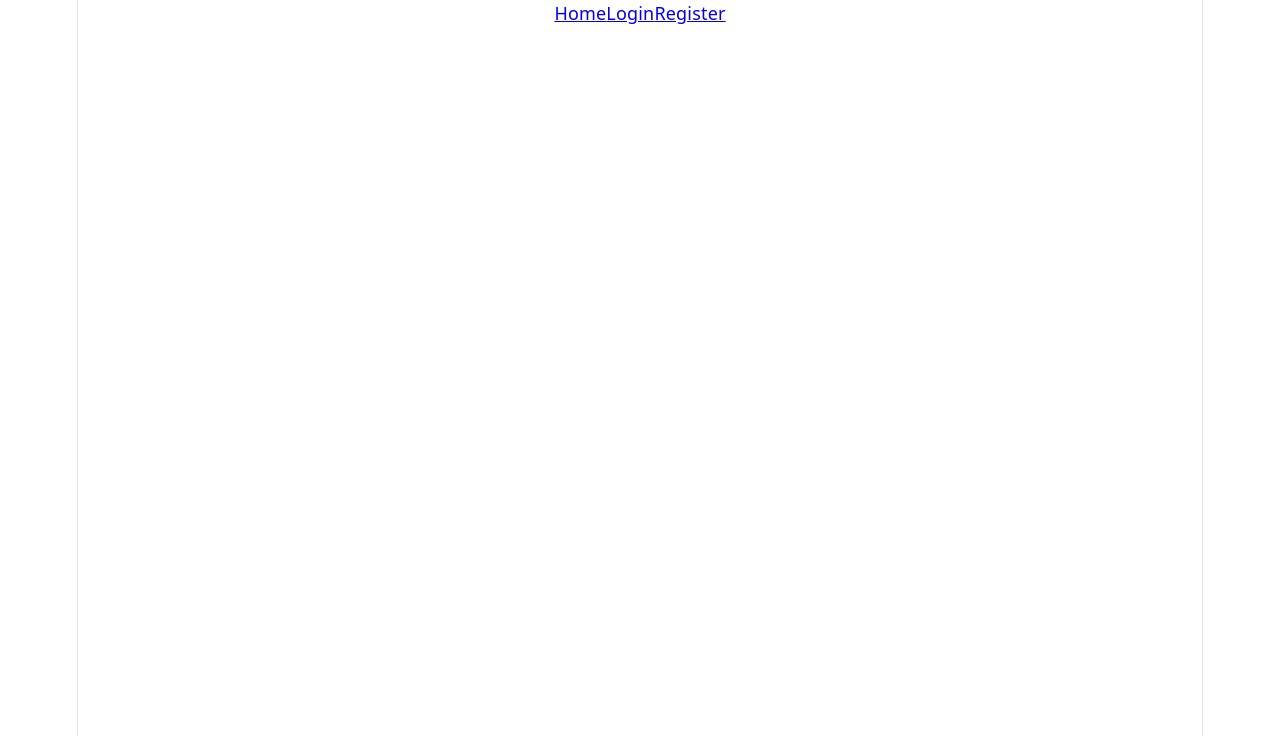
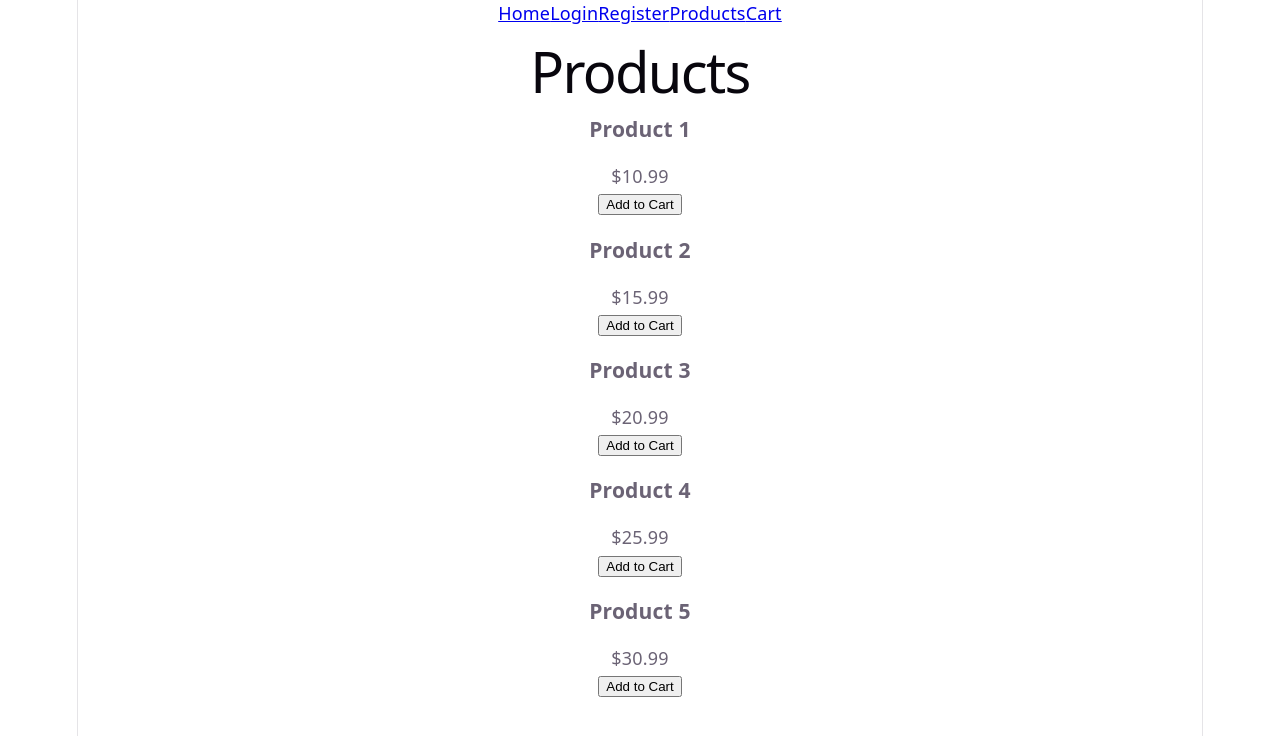
Before and after one commit to FarhanRafid382/CSE299-SECTION3-GROUP1, a React (Vite) app in the folder my-app/: page /products in a window 1280 px wide. Before the commit this address had no page. Shown: the top 736 px of the page. Built offline with nearby package versions, Linux system fonts and the light colour scheme.

Commit message:
still in update 2

```diff
--- a/my-app/src/App.jsx
+++ b/my-app/src/App.jsx
@@ -3,10 +3,30 @@ import Home from "./pages/Home";
 import Login from "./pages/Login";
 import Register from "./pages/Register";
 import Navbar from "./components/Navbar";
+import Products from "./pages/Products";
+import { useState } from "react";
+import Cart from "./pages/Cart";
 
 
 
 function App() {
+  const [cart, setCart] = useState([]);
+
+  function addToCart(product) {
+    const existingItem = cart.find((item) => item.id === product.id);
+    if (existingItem) {
+      setCart(
+        cart.map((item) =>
+          item.id === product.id
+        ? { ...item, quantity: item.quantity + 1 }
+        : item
+        )
+      );
+    } else {
+      setCart([...cart, { ...product, quantity: 1 }]);
+    }
+}
+
 
   return (
     <BrowserRouter>
@@ -15,6 +35,8 @@ function App() {
     <Route path="/" element={<Home />} />
     <Route path="/login" element={<Login />} />
     <Route path="/register" element={<Register />} />
+    <Route path="/products" element={<Products addToCart={addToCart} />} />
+    <Route path="/cart" element={<Cart cart={cart} />} />
     </Routes>
     </BrowserRouter>
   );
--- a/my-app/src/components/Navbar.jsx
+++ b/my-app/src/components/Navbar.jsx
@@ -6,6 +6,8 @@ function Navbar() {
             <Link to="/">Home</Link>
             <Link to="/login">Login</Link>
             <Link to="/register">Register</Link>
+            <Link to="/products">Products</Link>
+            <Link to="/cart">Cart</Link>
         </nav>
     )
 }
--- /dev/null
+++ b/my-app/src/pages/Cart.jsx
@@ -0,0 +1,19 @@
+function Cart({ cart }) {
+  const total = cart.reduce((sum, item) => sum + item.price * item.quantity, 0);
+
+  return (
+    <div>
+      <h1>Your Cart</h1>
+      {cart.map((item) => (
+        <div key={item.id}>
+          <h3>{item.name}</h3>
+          <p>${item.price.toFixed(2)}</p>
+          <p>Qty: {item.quantity}</p>
+        </div>
+      ))}
+      <h2>Total: ${total.toFixed(2)}</h2>
+    </div>
+  );
+}
+
+export default Cart;
--- /dev/null
+++ b/my-app/src/pages/Products.jsx
@@ -0,0 +1,29 @@
+import { useState } from "react";
+
+const products = [
+    { id: 1, name: "Product 1", price: 10.99 },
+    { id: 2, name: "Product 2", price: 15.99 },
+    { id: 3, name: "Product 3", price: 20.99 },
+    { id: 4, name: "Product 4", price: 25.99 },
+    { id: 5, name: "Product 5", price: 30.99 }
+]
+
+function Products({ addToCart }) {
+
+    return (
+        <div>
+            <h1>Products</h1>
+            <div>
+                {products.map(product => (
+                    <div key={product.id}>
+                        <h3>{product.name}</h3>
+                        <p>${product.price.toFixed(2)}</p>
+                        <button onClick={() => addToCart(product)}>Add to Cart</button>
+                    </div>
+                ))}
+            </div>
+        </div>
+    )
+}
+
+export default Products
```
